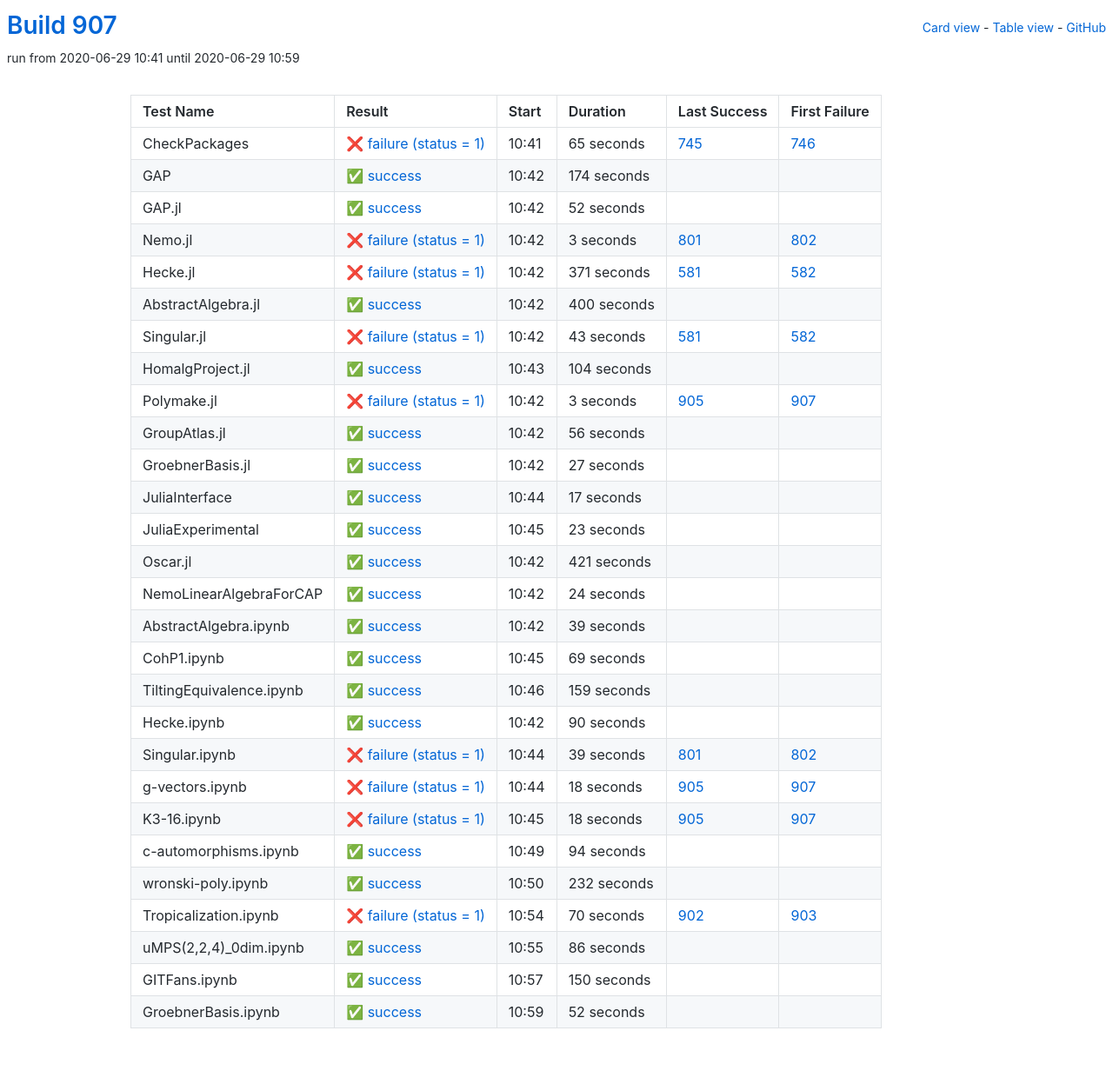
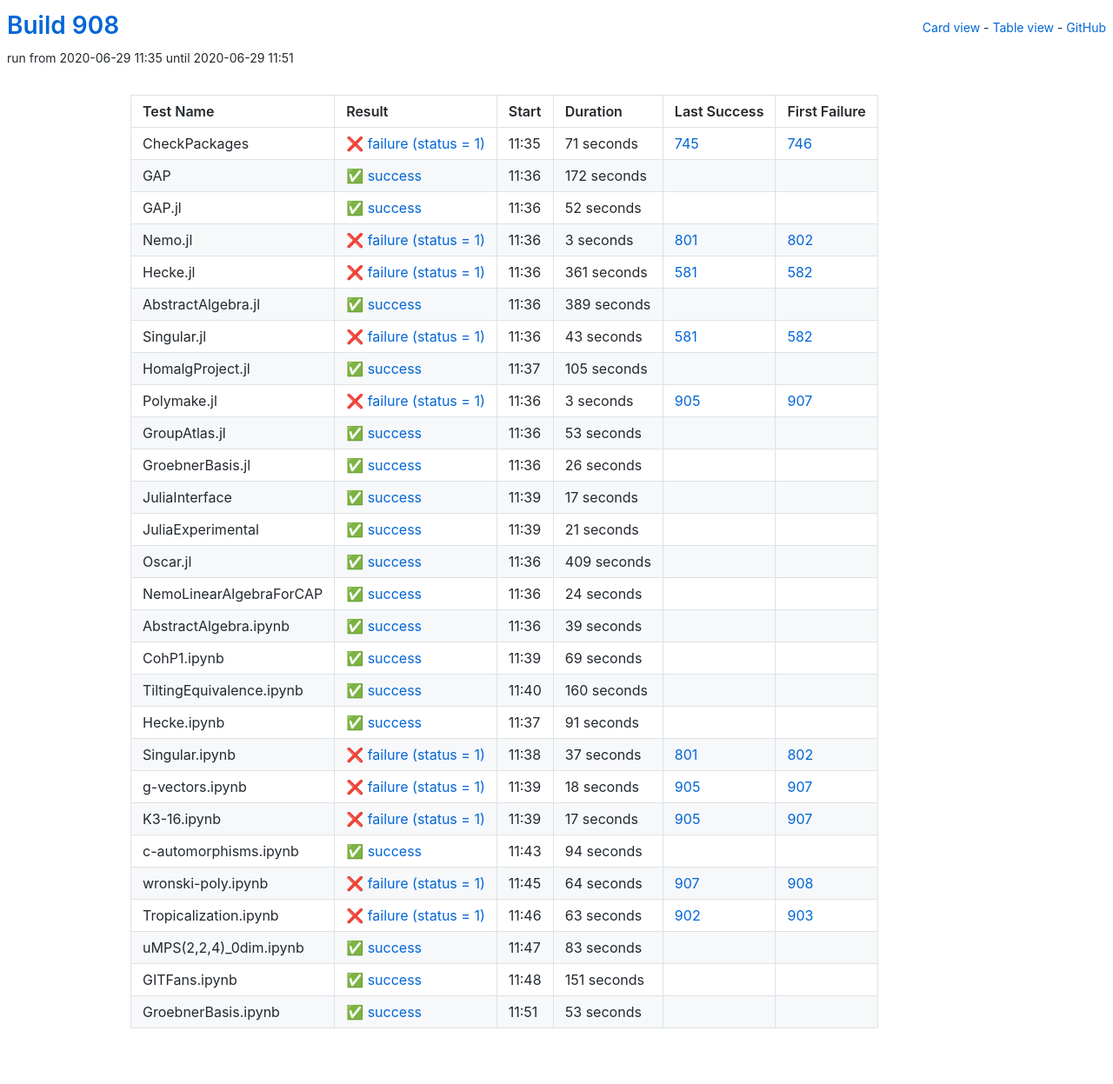
Before and after one commit to oscar-system/oscar-ci-status-1.4, a Jekyll site: the page built from table.html, in a window 1280 px wide. Shown: the whole page at 87% size. Built offline with Jekyll 4.4.1, drawn with Linux system fonts in a browser that asks for light colours.

Commit message:
Build #908

```diff
--- a/_data/ci.yml
+++ b/_data/ci.yml
@@ -1,6 +1,6 @@
 ---
-build: 907
-build_url: https://oscarci.mathematik.uni-kl.de/job/oscar-julia-1.4/907/
+build: 908
+build_url: https://oscarci.mathematik.uni-kl.de/job/oscar-julia-1.4/908/
 job: oscar-julia-1.4
 organization: oscar-system
 repo: oscar-ci-status-1.4
@@ -8,32 +8,32 @@ repourl: https://github.com/oscar-system/oscar-ci-status-1.4
 tests:
 - name: CheckPackages
   id: checkpackages
-  log: https://oscarci.mathematik.uni-kl.de/job/oscar-julia-1.4/907/artifact/logs/build-907/CheckPackages.log
-  start: 2020-06-29 10:41
+  log: https://oscarci.mathematik.uni-kl.de/job/oscar-julia-1.4/908/artifact/logs/build-908/CheckPackages.log
+  start: 2020-06-29 11:35
   success: false
   exitcode: 1
   status: failure
-  duration: 65
+  duration: 71
   last_success: 745
   last_success_url: https://oscarci.mathematik.uni-kl.de/job/oscar-julia-1.4/745/
   first_failure: 746
   first_failure_url: https://oscarci.mathematik.uni-kl.de/job/oscar-julia-1.4/746/
 - name: GAP
   id: gap
-  log: https://oscarci.mathematik.uni-kl.de/job/oscar-julia-1.4/907/artifact/logs/build-907/GAP.log
-  start: 2020-06-29 10:42
+  log: https://oscarci.mathematik.uni-kl.de/job/oscar-julia-1.4/908/artifact/logs/build-908/GAP.log
+  start: 2020-06-29 11:36
   success: true
   exitcode: 0
   status: success
-  duration: 174
+  duration: 172
   last_success: false
   last_success_url:
   first_failure: false
   first_failure_url:
 - name: GAP.jl
   id: gap-jl
-  log: https://oscarci.mathematik.uni-kl.de/job/oscar-julia-1.4/907/artifact/logs/build-907/GAP.jl.log
-  start: 2020-06-29 10:42
+  log: https://oscarci.mathematik.uni-kl.de/job/oscar-julia-1.4/908/artifact/logs/build-908/GAP.jl.log
+  start: 2020-06-29 11:36
   success: true
   exitcode: 0
   status: success
@@ -44,8 +44,8 @@ tests:
   first_failure_url:
 - name: Nemo.jl
   id: nemo-jl
-  log: https://oscarci.mathematik.uni-kl.de/job/oscar-julia-1.4/907/artifact/logs/build-907/Nemo.jl.log
-  start: 2020-06-29 10:42
+  log: https://oscarci.mathematik.uni-kl.de/job/oscar-julia-1.4/908/artifact/logs/build-908/Nemo.jl.log
+  start: 2020-06-29 11:36
   success: false
   exitcode: 1
   status: failure
@@ -56,32 +56,32 @@ tests:
   first_failure_url: https://oscarci.mathematik.uni-kl.de/job/oscar-julia-1.4/802/
 - name: Hecke.jl
   id: hecke-jl
-  log: https://oscarci.mathematik.uni-kl.de/job/oscar-julia-1.4/907/artifact/logs/build-907/Hecke.jl.log
-  start: 2020-06-29 10:42
+  log: https://oscarci.mathematik.uni-kl.de/job/oscar-julia-1.4/908/artifact/logs/build-908/Hecke.jl.log
+  start: 2020-06-29 11:36
   success: false
   exitcode: 1
   status: failure
-  duration: 371
+  duration: 361
   last_success: 581
   last_success_url: https://oscarci.mathematik.uni-kl.de/job/oscar-julia-1.4/581/
   first_failure: 582
   first_failure_url: https://oscarci.mathematik.uni-kl.de/job/oscar-julia-1.4/582/
 - name: AbstractAlgebra.jl
   id: abstractalgebra-jl
-  log: https://oscarci.mathematik.uni-kl.de/job/oscar-julia-1.4/907/artifact/logs/build-907/AbstractAlgebra.jl.log
-  start: 2020-06-29 10:42
+  log: https://oscarci.mathematik.uni-kl.de/job/oscar-julia-1.4/908/artifact/logs/build-908/AbstractAlgebra.jl.log
+  start: 2020-06-29 11:36
   success: true
   exitcode: 0
   status: success
-  duration: 400
+  duration: 389
   last_success: false
   last_success_url:
   first_failure: false
   first_failure_url:
 - name: Singular.jl
   id: singular-jl
-  log: https://oscarci.mathematik.uni-kl.de/job/oscar-julia-1.4/907/artifact/logs/build-907/Singular.jl.log
-  start: 2020-06-29 10:42
+  log: https://oscarci.mathematik.uni-kl.de/job/oscar-julia-1.4/908/artifact/logs/build-908/Singular.jl.log
+  start: 2020-06-29 11:36
   success: false
   exitcode: 1
   status: failure
@@ -92,20 +92,20 @@ tests:
   first_failure_url: https://oscarci.mathematik.uni-kl.de/job/oscar-julia-1.4/582/
 - name: HomalgProject.jl
   id: homalgproject-jl
-  log: https://oscarci.mathematik.uni-kl.de/job/oscar-julia-1.4/907/artifact/logs/build-907/HomalgProject.jl.log
-  start: 2020-06-29 10:43
+  log: https://oscarci.mathematik.uni-kl.de/job/oscar-julia-1.4/908/artifact/logs/build-908/HomalgProject.jl.log
+  start: 2020-06-29 11:37
   success: true
   exitcode: 0
   status: success
-  duration: 104
+  duration: 105
   last_success: false
   last_success_url:
   first_failure: false
   first_failure_url:
 - name: Polymake.jl
   id: polymake-jl
-  log: https://oscarci.mathematik.uni-kl.de/job/oscar-julia-1.4/907/artifact/logs/build-907/Polymake.jl.log
-  start: 2020-06-29 10:42
+  log: https://oscarci.mathematik.uni-kl.de/job/oscar-julia-1.4/908/artifact/logs/build-908/Polymake.jl.log
+  start: 2020-06-29 11:36
   success: false
   exitcode: 1
   status: failure
@@ -116,32 +116,32 @@ tests:
   first_failure_url: https://oscarci.mathematik.uni-kl.de/job/oscar-julia-1.4/907/
 - name: GroupAtlas.jl
   id: groupatlas-jl
-  log: https://oscarci.mathematik.uni-kl.de/job/oscar-julia-1.4/907/artifact/logs/build-907/GroupAtlas.jl.log
-  start: 2020-06-29 10:42
+  log: https://oscarci.mathematik.uni-kl.de/job/oscar-julia-1.4/908/artifact/logs/build-908/GroupAtlas.jl.log
+  start: 2020-06-29 11:36
   success: true
   exitcode: 0
   status: success
-  duration: 56
+  duration: 53
   last_success: false
   last_success_url:
   first_failure: false
   first_failure_url:
 - name: GroebnerBasis.jl
   id: groebnerbasis-jl
-  log: https://oscarci.mathematik.uni-kl.de/job/oscar-julia-1.4/907/artifact/logs/build-907/GroebnerBasis.jl.log
-  start: 2020-06-29 10:42
+  log: https://oscarci.mathematik.uni-kl.de/job/oscar-julia-1.4/908/artifact/logs/build-908/GroebnerBasis.jl.log
+  start: 2020-06-29 11:36
   success: true
   exitcode: 0
   status: success
-  duration: 27
+  duration: 26
   last_success: false
   last_success_url:
   first_failure: false
   first_failure_url:
 - name: JuliaInterface
   id: juliainterface
-  log: https://oscarci.mathematik.uni-kl.de/job/oscar-julia-1.4/907/artifact/logs/build-907/JuliaInterface.log
-  start: 2020-06-29 10:44
+  log: https://oscarci.mathematik.uni-kl.de/job/oscar-julia-1.4/908/artifact/logs/build-908/JuliaInterface.log
+  start: 2020-06-29 11:39
   success: true
   exitcode: 0
   status: success
@@ -152,32 +152,32 @@ tests:
   first_failure_url:
 - name: JuliaExperimental
   id: juliaexperimental
-  log: https://oscarci.mathematik.uni-kl.de/job/oscar-julia-1.4/907/artifact/logs/build-907/JuliaExperimental.log
-  start: 2020-06-29 10:45
+  log: https://oscarci.mathematik.uni-kl.de/job/oscar-julia-1.4/908/artifact/logs/build-908/JuliaExperimental.log
+  start: 2020-06-29 11:39
   success: true
   exitcode: 0
   status: success
-  duration: 23
+  duration: 21
   last_success: false
   last_success_url:
   first_failure: false
   first_failure_url:
 - name: Oscar.jl
   id: oscar-jl
-  log: https://oscarci.mathematik.uni-kl.de/job/oscar-julia-1.4/907/artifact/logs/build-907/Oscar.jl.log
-  start: 2020-06-29 10:42
+  log: https://oscarci.mathematik.uni-kl.de/job/oscar-julia-1.4/908/artifact/logs/build-908/Oscar.jl.log
+  start: 2020-06-29 11:36
   success: true
   exitcode: 0
   status: success
-  duration: 421
+  duration: 409
   last_success: false
   last_success_url:
   first_failure: false
   first_failure_url:
 - name: NemoLinearAlgebraForCAP
   id: nemolinearalgebraforcap
-  log: https://oscarci.mathematik.uni-kl.de/job/oscar-julia-1.4/907/artifact/logs/build-907/NemoLinearAlgebraForCAP.log
-  start: 2020-06-29 10:42
+  log: https://oscarci.mathematik.uni-kl.de/job/oscar-julia-1.4/908/artifact/logs/build-908/NemoLinearAlgebraForCAP.log
+  start: 2020-06-29 11:36
   success: true
   exitcode: 0
   status: success
@@ -188,8 +188,8 @@ tests:
   first_failure_url:
 - name: AbstractAlgebra.ipynb
   id: abstractalgebra-ipynb
-  log: https://oscarci.mathematik.uni-kl.de/job/oscar-julia-1.4/907/artifact/logs/build-907/AbstractAlgebra.ipynb.log
-  start: 2020-06-29 10:42
+  log: https://oscarci.mathematik.uni-kl.de/job/oscar-julia-1.4/908/artifact/logs/build-908/AbstractAlgebra.ipynb.log
+  start: 2020-06-29 11:36
   success: true
   exitcode: 0
   status: success
@@ -200,8 +200,8 @@ tests:
   first_failure_url:
 - name: CohP1.ipynb
   id: cohp1-ipynb
-  log: https://oscarci.mathematik.uni-kl.de/job/oscar-julia-1.4/907/artifact/logs/build-907/CohP1.ipynb.log
-  start: 2020-06-29 10:45
+  log: https://oscarci.mathematik.uni-kl.de/job/oscar-julia-1.4/908/artifact/logs/build-908/CohP1.ipynb.log
+  start: 2020-06-29 11:39
   success: true
   exitcode: 0
   status: success
@@ -212,44 +212,44 @@ tests:
   first_failure_url:
 - name: TiltingEquivalence.ipynb
   id: tiltingequivalence-ipynb
-  log: https://oscarci.mathematik.uni-kl.de/job/oscar-julia-1.4/907/artifact/logs/build-907/TiltingEquivalence.ipynb.log
-  start: 2020-06-29 10:46
+  log: https://oscarci.mathematik.uni-kl.de/job/oscar-julia-1.4/908/artifact/logs/build-908/TiltingEquivalence.ipynb.log
+  start: 2020-06-29 11:40
   success: true
   exitcode: 0
   status: success
-  duration: 159
+  duration: 160
   last_success: false
   last_success_url:
   first_failure: false
   first_failure_url:
 - name: Hecke.ipynb
   id: hecke-ipynb
-  log: https://oscarci.mathematik.uni-kl.de/job/oscar-julia-1.4/907/artifact/logs/build-907/Hecke.ipynb.log
-  start: 2020-06-29 10:42
+  log: https://oscarci.mathematik.uni-kl.de/job/oscar-julia-1.4/908/artifact/logs/build-908/Hecke.ipynb.log
+  start: 2020-06-29 11:37
   success: true
   exitcode: 0
   status: success
-  duration: 90
+  duration: 91
   last_success: false
   last_success_url:
   first_failure: false
   first_failure_url:
 - name: Singular.ipynb
   id: singular-ipynb
-  log: https://oscarci.mathematik.uni-kl.de/job/oscar-julia-1.4/907/artifact/logs/build-907/Singular.ipynb.log
-  start: 2020-06-29 10:44
+  log: https://oscarci.mathematik.uni-kl.de/job/oscar-julia-1.4/908/artifact/logs/build-908/Singular.ipynb.log
+  start: 2020-06-29 11:38
   success: false
   exitcode: 1
   status: failure
-  duration: 39
+  duration: 37
   last_success: 801
   last_success_url: https://oscarci.mathematik.uni-kl.de/job/oscar-julia-1.4/801/
   first_failure: 802
   first_failure_url: https://oscarci.mathematik.uni-kl.de/job/oscar-julia-1.4/802/
 - name: g-vectors.ipynb
   id: g-vectors-ipynb
-  log: https://oscarci.mathematik.uni-kl.de/job/oscar-julia-1.4/907/artifact/logs/build-907/g-vectors.ipynb.log
-  start: 2020-06-29 10:44
+  log: https://oscarci.mathematik.uni-kl.de/job/oscar-julia-1.4/908/artifact/logs/build-908/g-vectors.ipynb.log
+  start: 2020-06-29 11:39
   success: false
   exitcode: 1
   status: failure
@@ -260,20 +260,20 @@ tests:
   first_failure_url: https://oscarci.mathematik.uni-kl.de/job/oscar-julia-1.4/907/
 - name: K3-16.ipynb
   id: k3-16-ipynb
-  log: https://oscarci.mathematik.uni-kl.de/job/oscar-julia-1.4/907/artifact/logs/build-907/K3-16.ipynb.log
-  start: 2020-06-29 10:45
+  log: https://oscarci.mathematik.uni-kl.de/job/oscar-julia-1.4/908/artifact/logs/build-908/K3-16.ipynb.log
+  start: 2020-06-29 11:39
   success: false
   exitcode: 1
   status: failure
-  duration: 18
+  duration: 17
   last_success: 905
   last_success_url: https://oscarci.mathematik.uni-kl.de/job/oscar-julia-1.4/905/
   first_failure: 907
   first_failure_url: https://oscarci.mathematik.uni-kl.de/job/oscar-julia-1.4/907/
 - name: c-automorphisms.ipynb
   id: c-automorphisms-ipynb
-  log: https://oscarci.mathematik.uni-kl.de/job/oscar-julia-1.4/907/artifact/logs/build-907/c-automorphisms.ipynb.log
-  start: 2020-06-29 10:49
+  log: https://oscarci.mathematik.uni-kl.de/job/oscar-julia-1.4/908/artifact/logs/build-908/c-automorphisms.ipynb.log
+  start: 2020-06-29 11:43
   success: true
   exitcode: 0
   status: success
@@ -284,60 +284,60 @@ tests:
   first_failure_url:
 - name: wronski-poly.ipynb
   id: wronski-poly-ipynb
-  log: https://oscarci.mathematik.uni-kl.de/job/oscar-julia-1.4/907/artifact/logs/build-907/wronski-poly.ipynb.log
-  start: 2020-06-29 10:50
-  success: true
-  exitcode: 0
-  status: success
-  duration: 232
-  last_success: false
-  last_success_url:
-  first_failure: false
-  first_failure_url:
-- name: Tropicalization.ipynb
-  id: tropicalization-ipynb
-  log: https://oscarci.mathematik.uni-kl.de/job/oscar-julia-1.4/907/artifact/logs/build-907/Tropicalization.ipynb.log
-  start: 2020-06-29 10:54
+  log: https://oscarci.mathematik.uni-kl.de/job/oscar-julia-1.4/908/artifact/logs/build-908/wronski-poly.ipynb.log
+  start: 2020-06-29 11:45
   success: false
   exitcode: 1
   status: failure
-  duration: 70
+  duration: 64
+  last_success: 907
+  last_success_url: https://oscarci.mathematik.uni-kl.de/job/oscar-julia-1.4/907/
+  first_failure: 908
+  first_failure_url: https://oscarci.mathematik.uni-kl.de/job/oscar-julia-1.4/908/
+- name: Tropicalization.ipynb
+  id: tropicalization-ipynb
+  log: https://oscarci.mathematik.uni-kl.de/job/oscar-julia-1.4/908/artifact/logs/build-908/Tropicalization.ipynb.log
+  start: 2020-06-29 11:46
+  success: false
+  exitcode: 1
+  status: failure
+  duration: 63
   last_success: 902
   last_success_url: https://oscarci.mathematik.uni-kl.de/job/oscar-julia-1.4/902/
   first_failure: 903
   first_failure_url: https://oscarci.mathematik.uni-kl.de/job/oscar-julia-1.4/903/
 - name: uMPS(2,2,4)_0dim.ipynb
   id: umps-2-2-4-0dim-ipynb
-  log: https://oscarci.mathematik.uni-kl.de/job/oscar-julia-1.4/907/artifact/logs/build-907/uMPS-2-2-4-_0dim.ipynb.log
-  start: 2020-06-29 10:55
+  log: https://oscarci.mathematik.uni-kl.de/job/oscar-julia-1.4/908/artifact/logs/build-908/uMPS-2-2-4-_0dim.ipynb.log
+  start: 2020-06-29 11:47
   success: true
   exitcode: 0
   status: success
-  duration: 86
+  duration: 83
   last_success: false
   last_success_url:
   first_failure: false
   first_failure_url:
 - name: GITFans.ipynb
   id: gitfans-ipynb
-  log: https://oscarci.mathematik.uni-kl.de/job/oscar-julia-1.4/907/artifact/logs/build-907/GITFans.ipynb.log
-  start: 2020-06-29 10:57
+  log: https://oscarci.mathematik.uni-kl.de/job/oscar-julia-1.4/908/artifact/logs/build-908/GITFans.ipynb.log
+  start: 2020-06-29 11:48
   success: true
   exitcode: 0
   status: success
-  duration: 150
+  duration: 151
   last_success: false
   last_success_url:
   first_failure: false
   first_failure_url:
 - name: GroebnerBasis.ipynb
   id: groebnerbasis-ipynb
-  log: https://oscarci.mathematik.uni-kl.de/job/oscar-julia-1.4/907/artifact/logs/build-907/GroebnerBasis.ipynb.log
-  start: 2020-06-29 10:59
+  log: https://oscarci.mathematik.uni-kl.de/job/oscar-julia-1.4/908/artifact/logs/build-908/GroebnerBasis.ipynb.log
+  start: 2020-06-29 11:51
   success: true
   exitcode: 0
   status: success
-  duration: 52
+  duration: 53
   last_success: false
   last_success_url:
   first_failure: false
```
Also changed, not shown: README.md.
